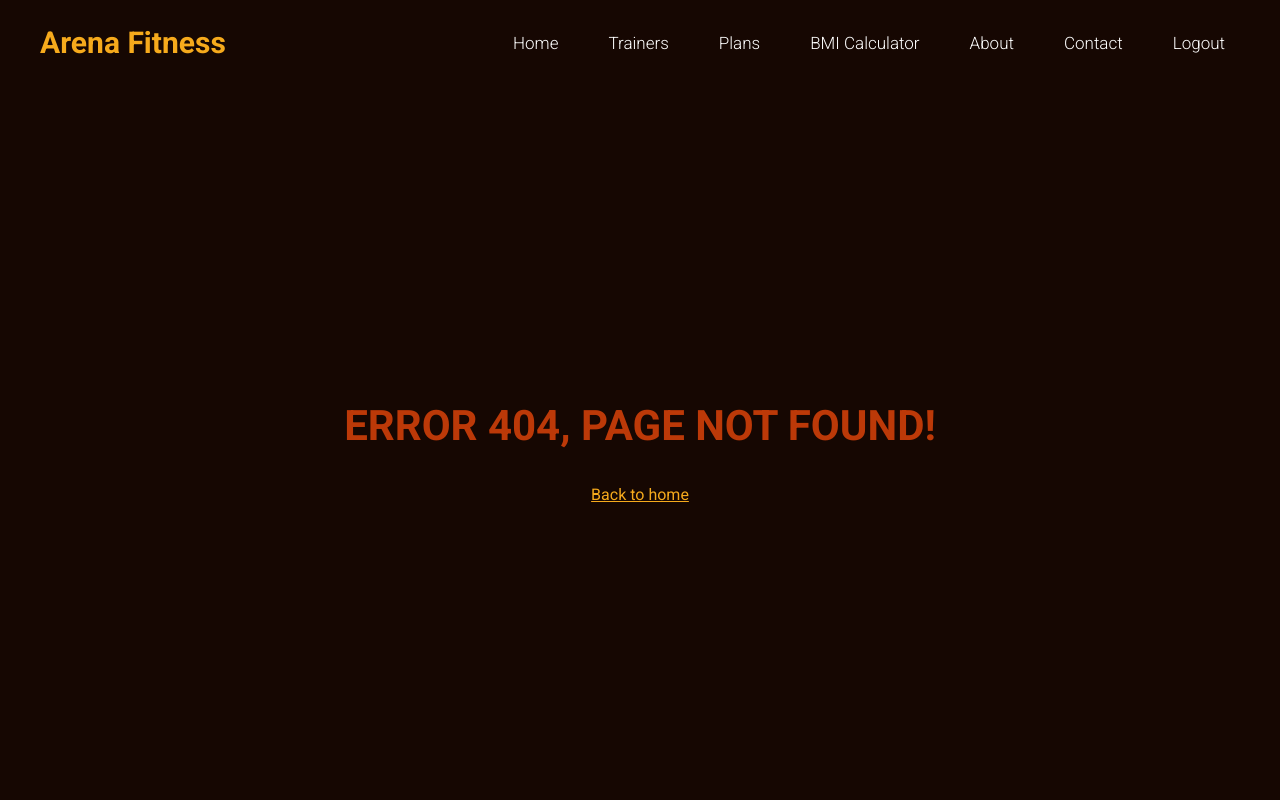
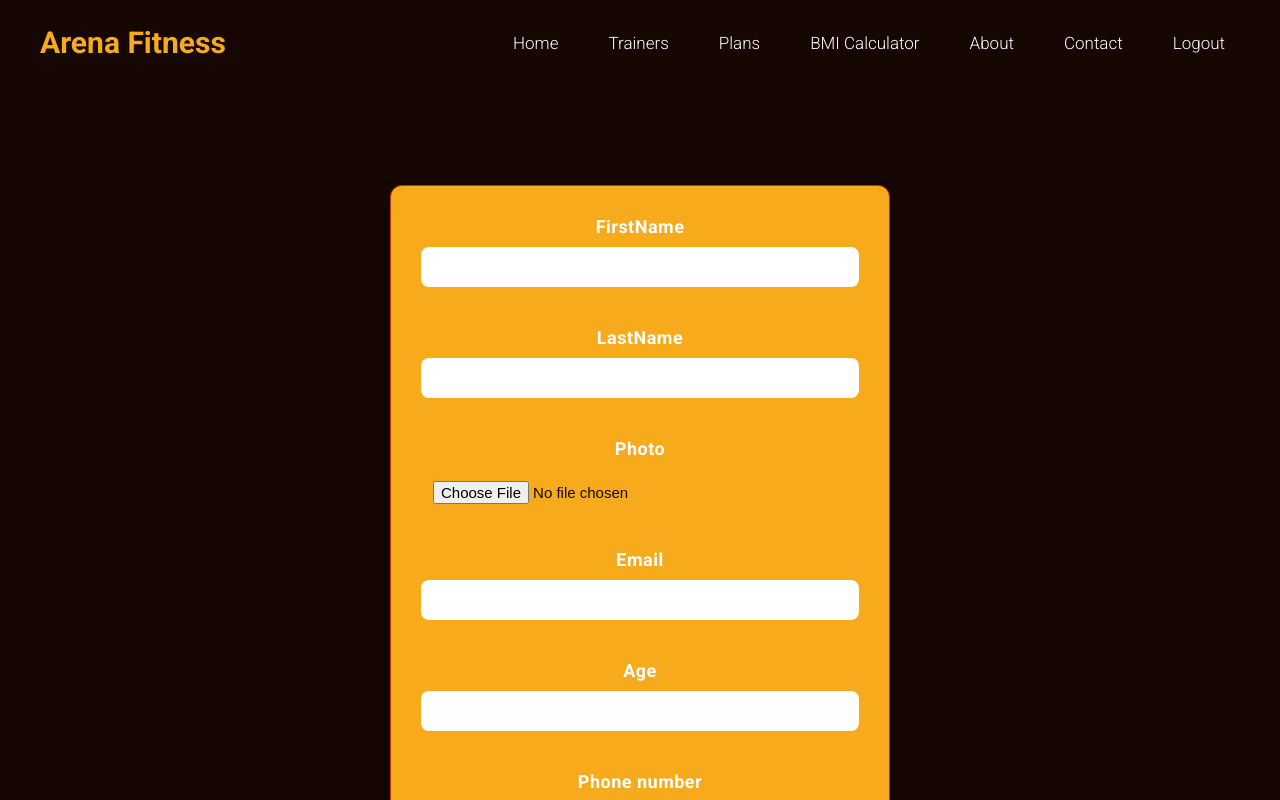
Before and after one commit to BojanJankov/gym-membership-app, an Angular app in the folder client/: page /edit-trainer/1 in a window 1280 px wide. Before the commit this address led to /not-found. Shown: the top 800 px of the page. Built offline with nearby package versions, Linux system fonts and the light colour scheme; no server answers; sample sign-in values are in the browser's storage.

Commit message:
added trainer form, add add and edit trainer page, connect with form and endpoints, test it, next to add is buttons for edit and delete on trainer cards

```diff
--- a/client/src/app/app.routes.ts
+++ b/client/src/app/app.routes.ts
@@ -57,7 +57,7 @@ export const routes: Routes = [
     canActivate: [AuthGuard],
   },
   {
-    path: 'edit-trainer',
+    path: 'edit-trainer/:id',
     component: EditTrainerComponent,
     canActivate: [AuthGuard],
   },
--- a/client/src/app/core/services/trainers-api.service.ts
+++ b/client/src/app/core/services/trainers-api.service.ts
@@ -16,6 +16,10 @@ export class TrainersApiService {
     return this.http.get<Trainer[]>(`${BASE_URL}/trainers`);
   }
 
+  fetchTrainerByID(trainerId: number) {
+    return this.http.get<Trainer>(`${BASE_URL}/trainers/${trainerId}`);
+  }
+
   postTrainer(request: TrainerReq) {
     return this.http.post(`${BASE_URL}/trainers`, request);
   }
--- a/client/src/app/core/services/trainers.service.ts
+++ b/client/src/app/core/services/trainers.service.ts
@@ -12,6 +12,7 @@ export class TrainersService {
   private apiService = inject(TrainersApiService);
 
   trainers = signal<Trainer[]>([]);
+  selectedTrainer = signal<Trainer>(null);
 
   getAllTrainers() {
     this.apiService.fetchAllTrainers().subscribe({
@@ -19,6 +20,17 @@ export class TrainersService {
         this.trainers.set(response);
       },
       error: (error) => console.log(error),
+    });
+  }
+
+  getTrainerById(trainerId: number) {
+    this.apiService.fetchTrainerByID(trainerId).subscribe({
+      next: (response) => {
+        this.selectedTrainer.set(response);
+      },
+      error: (error) => {
+        console.log(error);
+      },
     });
   }
 
--- a/client/src/app/feature/trainers/components/add-trainer/add-trainer.component.ts
+++ b/client/src/app/feature/trainers/components/add-trainer/add-trainer.component.ts
@@ -1,5 +1,8 @@
-import { Component } from '@angular/core';
+import { Component, inject } from '@angular/core';
 import { TrainerFormComponent } from '../trainer-form/trainer-form.component';
+import { TrainersService } from '../../../../core/services/trainers.service';
+import { TrainerReq } from '../../models/trainers.model';
+import { Router } from '@angular/router';
 
 @Component({
   selector: 'app-add-trainer',
@@ -8,4 +11,12 @@ import { TrainerFormComponent } from '../trainer-form/trainer-form.component';
   templateUrl: './add-trainer.component.html',
   styleUrl: './add-trainer.component.scss',
 })
-export class AddTrainerComponent {}
+export class AddTrainerComponent {
+  private trainerService = inject(TrainersService);
+  private router = inject(Router);
+
+  onAddTrainer(trainerData: TrainerReq) {
+    this.trainerService.createTrainer(trainerData);
+    this.router.navigate(['trainers']);
+  }
+}
--- a/client/src/app/feature/trainers/components/edit-trainer/edit-trainer.component.html
+++ b/client/src/app/feature/trainers/components/edit-trainer/edit-trainer.component.html
@@ -1 +1,6 @@
-<p>edit-trainer works!</p>
+<section class="edit-trainer-page">
+  <app-trainer-form
+    (subbmitOutput)="onEditTrainer($event)"
+    [editTrainerData]="selectedTrainer()"
+  ></app-trainer-form>
+</section>
--- a/client/src/app/feature/trainers/components/edit-trainer/edit-trainer.component.ts
+++ b/client/src/app/feature/trainers/components/edit-trainer/edit-trainer.component.ts
@@ -1,12 +1,44 @@
-import { Component } from '@angular/core';
+import { Component, effect, inject } from '@angular/core';
+import { TrainerFormComponent } from '../trainer-form/trainer-form.component';
+import { TrainersService } from '../../../../core/services/trainers.service';
+import { AuthService } from '../../../../core/services/auth.service';
+import { ActivatedRoute, Router } from '@angular/router';
+import { TrainerReq } from '../../models/trainers.model';
 
 @Component({
   selector: 'app-edit-trainer',
   standalone: true,
-  imports: [],
+  imports: [TrainerFormComponent],
   templateUrl: './edit-trainer.component.html',
-  styleUrl: './edit-trainer.component.scss'
+  styleUrl: './edit-trainer.component.scss',
 })
 export class EditTrainerComponent {
+  private trainerService = inject(TrainersService);
+  private route = inject(ActivatedRoute);
+  private router = inject(Router);
 
+  currentUser = inject(AuthService).currentUser;
+  selectedTrainer = this.trainerService.selectedTrainer;
+
+  constructor() {
+    effect(() => {
+      if (!this.selectedTrainer()) return;
+    });
+  }
+
+  ngOnInit() {
+    const id = this.route.snapshot.params.id;
+
+    if (!this.selectedTrainer()) {
+      this.trainerService.getTrainerById(id);
+    }
+  }
+
+  onEditTrainer(editTrainerData: TrainerReq) {
+    this.trainerService.updateTrainer(
+      this.selectedTrainer().id,
+      editTrainerData
+    );
+    this.router.navigate(['trainers']);
+  }
 }
--- a/client/src/app/feature/trainers/components/trainer-form/trainer-form.component.html
+++ b/client/src/app/feature/trainers/components/trainer-form/trainer-form.component.html
@@ -9,7 +9,12 @@
   </div>
   <div class="form-group">
     <label for="photo">Photo</label>
-    <input id="photo" type="file" formControlName="photo" />
+    <input
+      id="photo"
+      type="file"
+      (change)="onFileSelected($event)"
+      accept="*/image"
+    />
   </div>
   <div class="form-group">
     <label for="email">Email</label>
--- a/client/src/app/feature/trainers/components/trainer-form/trainer-form.component.ts
+++ b/client/src/app/feature/trainers/components/trainer-form/trainer-form.component.ts
@@ -79,12 +79,30 @@ export class TrainerFormComponent {
     });
   }
 
+  onFileSelected(event: any): void {
+    console.log('on image file change');
+    console.log(event);
+    const file = event.target.files[0];
+    if (file) {
+      this.convertFileToBase64(file);
+    }
+  }
+
+  private convertFileToBase64(file: File): void {
+    const reader = new FileReader();
+    reader.onload = (e: any) => {
+      this.trainerForm.controls['photo'].setValue(e.target.result);
+    };
+    reader.readAsDataURL(file);
+  }
+
   onFormSubbmit() {
     this.trainerForm.markAllAsTouched();
+    this.isSubbmited.set(true);
 
     if (this.trainerForm.invalid) return;
 
-    const createPlanData: TrainerReq = {
+    const createTrainerData: TrainerReq = {
       firstName: this.trainerForm.get('firstName').value,
       lastName: this.trainerForm.get('lastName').value,
       photo: this.trainerForm.get('photo').value,
@@ -94,6 +112,6 @@ export class TrainerFormComponent {
       email: this.trainerForm.get('email').value,
     };
 
-    this.subbmitOutput.emit(createPlanData);
+    this.subbmitOutput.emit(createTrainerData);
   }
 }
```
Also changed, not shown: 1 other file (tests, documents, lock files or other folders).
